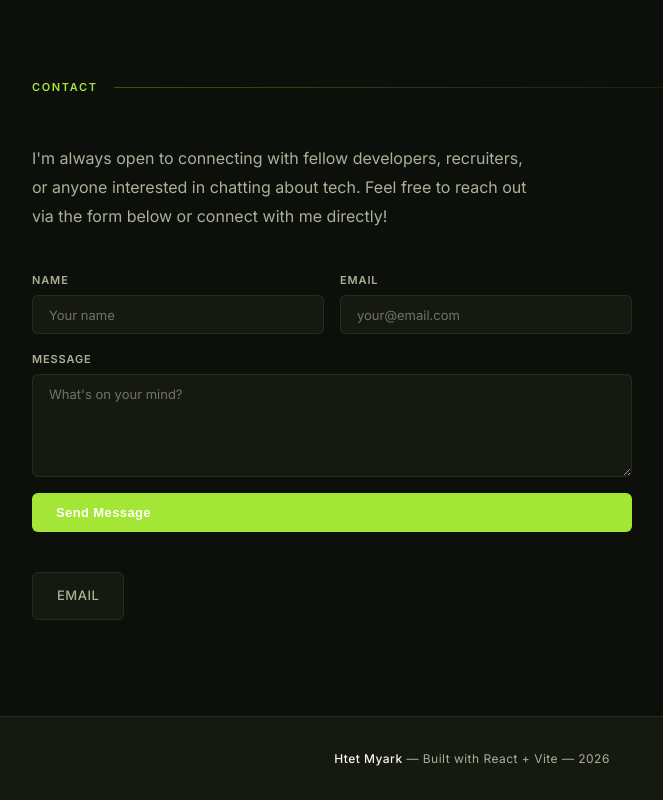
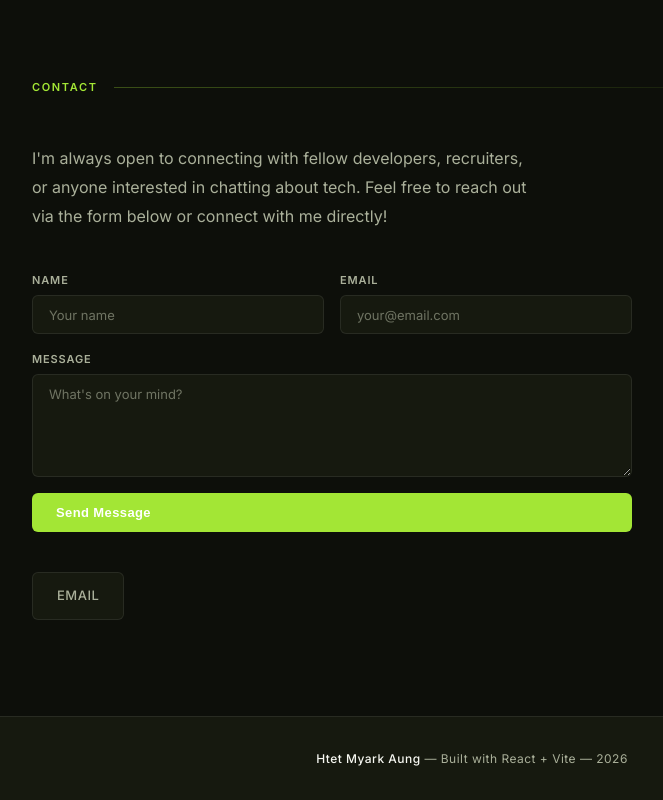
Before and after one commit to Htet-Myark/htet-portfolio-v2, a React (Vite) app: page / in a window 1280 px wide. Shown: the part 4950-5750 px from the top of the page, without its empty margins (168-831 px from the left). Built offline with nearby package versions, Linux system fonts and the light colour scheme.

Commit message:
footer changed

```diff
--- a/src/components/Footer.jsx
+++ b/src/components/Footer.jsx
@@ -3,7 +3,7 @@ import React from 'react'
 export default function Footer() {
   return (
     <footer>
-      <span>Htet Myark</span> — Built with React + Vite — {new Date().getFullYear()}
+      <span>Htet Myark Aung</span> — Built with React + Vite — {new Date().getFullYear()}
     </footer>
   )
 }
```
